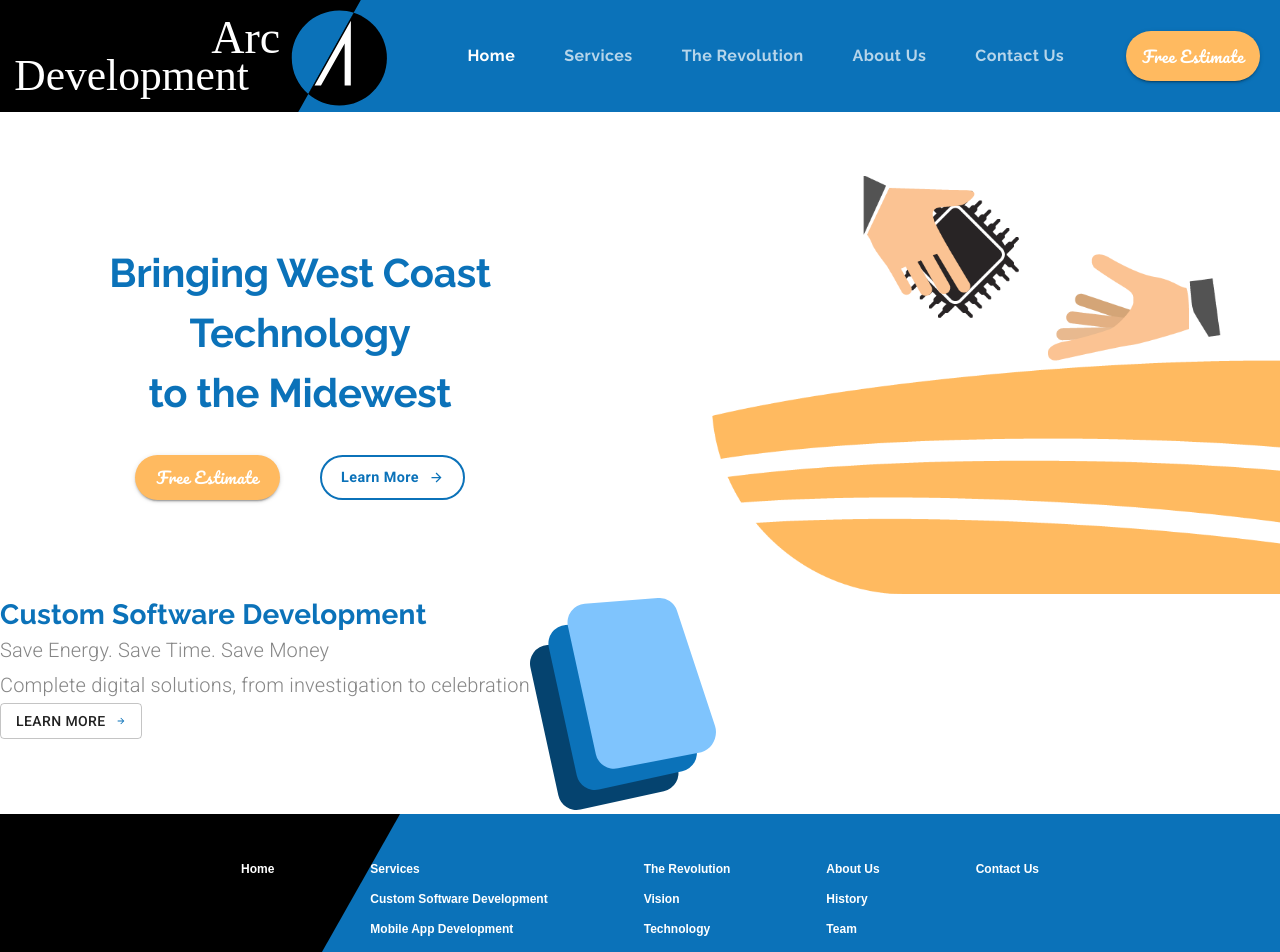
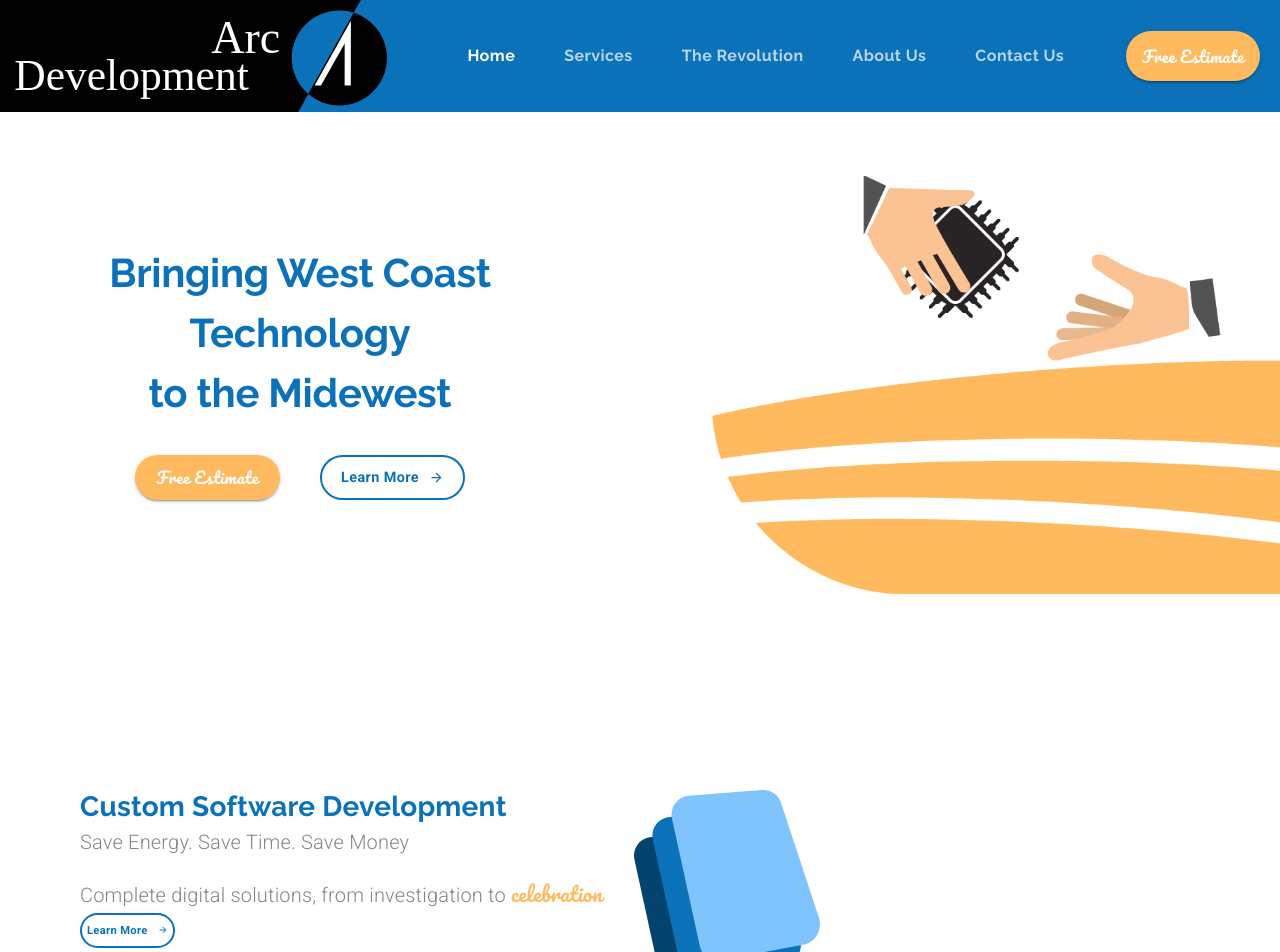
Before and after one commit to SepantaJoshani/Arc-Dev-Clone, a React (Create React App) app: page / in a window 1280 px wide. Shown: the top 952 px of the page. Built offline with nearby package versions, Linux system fonts and the light colour scheme.

Commit message:
adding first services section

```diff
--- a/src/components/LandingPage.js
+++ b/src/components/LandingPage.js
@@ -1,11 +1,11 @@
-import { Button, Grid, Typography } from "@material-ui/core";
+import { Button, Grid, Typography, useMediaQuery } from "@material-ui/core";
 import { makeStyles, useTheme } from "@material-ui/styles";
 import React, { Fragment } from "react";
 import Lottie from "react-lottie";
 import ButtonArrow from "./ui/ButtonArrow";
 
 import animationData from "../animations/landinganimation/data";
-import CustomSoftwareIcon from '../assets/Custom Software Icon.svg'
+import CustomSoftwareIcon from "../assets/Custom Software Icon.svg";
 
 const useStyles = makeStyles((theme) => ({
   animation: {
@@ -32,16 +32,19 @@ const useStyles = makeStyles((theme) => ({
     marginTop: "2rem",
   },
   learnBtnHero: {
-    borderColor: theme.palette.common.blue,
-    color: theme.palette.common.blue,
-    borderWidth: 2,
-    textTransform: "none",
-    borderRadius: 50,
-    fontFamily: "Roboto",
-    fontWeight: "bold",
+    ...theme.typography.learnButton,
     fontSize: "0.9rem",
     height: 45,
     width: 145,
+  },
+  learnButton: {
+    ...theme.typography.learnButton,
+    fontSize: "0.7rem",
+    height: 35,
+    padding: 5,
+    [theme.breakpoints.down('sm')]:{
+      marginBottom:'2rem'
+    }
   },
   mainContainer: {
     marginTop: "5rem",
@@ -59,11 +62,31 @@ const useStyles = makeStyles((theme) => ({
       marginLeft: 0,
     },
   },
+  specialText: {
+    fontFamily: "Pacifico",
+    color: theme.palette.common.orange,
+  },
+  subtitle: {
+    marginBottom: "1rem",
+  },
+  icon: {
+    marginLeft: "2rem",
+    [theme.breakpoints.down("xs")]: {
+      marginLeft: 0,
+    },
+  },
+  serviceContainer: {
+    marginTop: "12rem",
+    [theme.breakpoints.down('sm')]:{
+      padding:25
+    }
+  },
 }));
 
 const LandingPage = () => {
   const classes = useStyles();
   const theme = useTheme();
+  const matchesSM = useMediaQuery(theme.breakpoints.down("sm"));
   const defaultOptions = {
     loop: true,
     autoplay: true,
@@ -111,19 +134,28 @@ const LandingPage = () => {
           </Grid>
         </Grid>
         <Grid item>
-          {" "}
           {/*-----Services Block-----*/}
-          <Grid container>
-            <Grid item>
+          <Grid
+            container
+            className={classes.serviceContainer}
+            justifyContent={matchesSM && "center"}
+          >
+            <Grid
+              item
+              style={{
+                marginLeft: !matchesSM && "5rem",
+                textAlign: matchesSM && "center",
+              }}
+            >
               <Typography variant="h4">Custom Software Development</Typography>
-              <Typography variant="subtitle1">
+              <Typography variant="subtitle1" className={classes.subtitle}>
                 Save Energy. Save Time. Save Money
               </Typography>
               <Typography variant="subtitle1">
                 Complete digital solutions, from investigation to{" "}
-                <span>celebration</span>
+                <span className={classes.specialText}>celebration</span>
               </Typography>
-              <Button variant="outlined">
+              <Button variant="outlined" className={classes.learnButton}>
                 <span style={{ marginRight: 10 }}>Learn More</span>
                 <ButtonArrow
                   width={10}
@@ -133,7 +165,11 @@ const LandingPage = () => {
               </Button>
             </Grid>
             <Grid item>
-              <img src={CustomSoftwareIcon} alt="custom software icon" />
+              <img
+                src={CustomSoftwareIcon}
+                alt="custom software icon"
+                className={classes.icon}
+              />
             </Grid>
           </Grid>
         </Grid>
--- a/src/components/ui/Footer.js
+++ b/src/components/ui/Footer.js
@@ -37,16 +37,17 @@ const useStyles = makeStyles((theme) => ({
   icons: {
     height: "4rem",
     width: "4rem",
-    color: 'white',
-    [theme.breakpoints.down('xs')]:{
-        height: '2.5rem',
-        width: '2.5rem',
-    }
+    color: "white",
+    margin: "0.25rem",
+    [theme.breakpoints.down("xs")]: {
+      height: "2.5rem",
+      width: "2.5rem",
+    },
   },
-  social:{
-      position: 'absolute',
-      marginTop:'-6rem',
-  }
+  social: {
+    position: "absolute",
+    marginTop: "-6rem",
+  },
 }));
 
 const Footer = ({ value, setValue, selectedIndex, setSelectedIndex }) => {
@@ -54,7 +55,11 @@ const Footer = ({ value, setValue, selectedIndex, setSelectedIndex }) => {
   return (
     <footer className={classes.footer}>
       <Hidden mdDown>
-        <Grid container justifyContent="center" className={classes.mainContainer}>
+        <Grid
+          container
+          justifyContent="center"
+          className={classes.mainContainer}
+        >
           <Grid item className={classes.gridItem}>
             <Grid container direction="column" spacing={2}>
               <Grid
@@ -211,7 +216,7 @@ const Footer = ({ value, setValue, selectedIndex, setSelectedIndex }) => {
         alt="black decorative"
         className={classes.adornment}
       />
-      <Grid container justifyContent='flex-end' spacing={2} className={classes.social}>
+      <Grid container justifyContent="flex-end" className={classes.social}>
         <Grid item>
           <Facebook className={classes.icons} />
         </Grid>
--- a/src/components/ui/Theme.js
+++ b/src/components/ui/Theme.js
@@ -55,6 +55,15 @@ export const theme = createTheme({
       fontSize:'1.25rem',
       fontWeight:300,
       color: arcGrey
+    },
+    learnButton:{
+      borderColor: arcBlue,
+      color:arcBlue,
+      borderWidth: 2,
+      textTransform: "none",
+      borderRadius: 50,
+      fontFamily: "Roboto",
+      fontWeight: "bold",
     }
   }
 });
```
